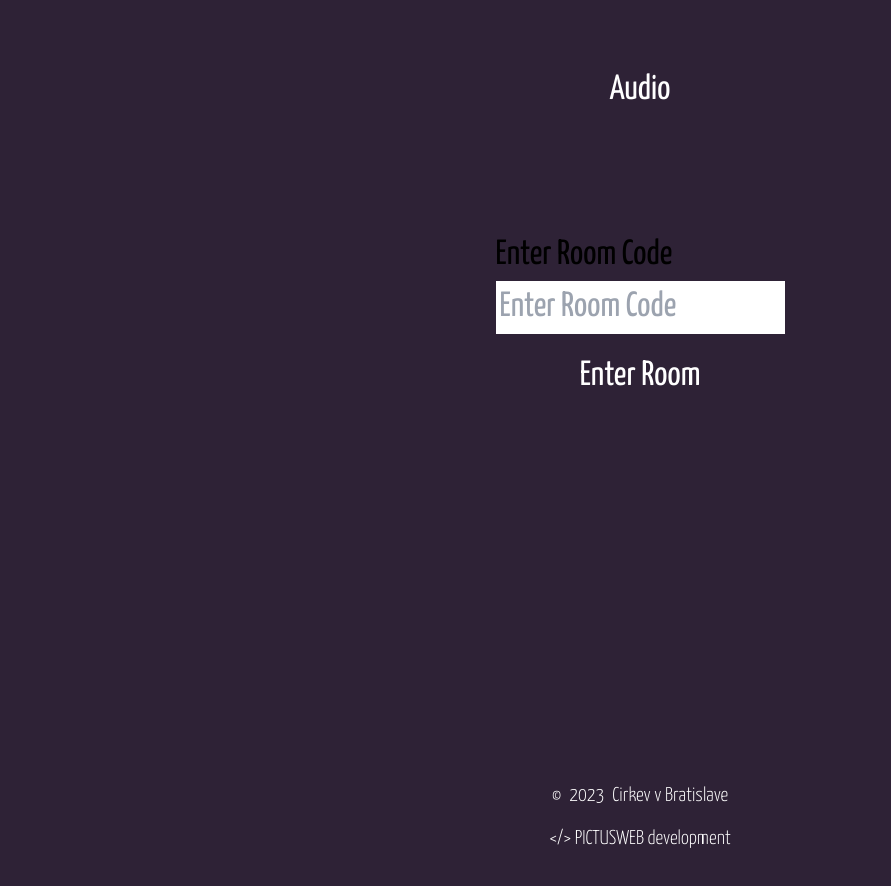
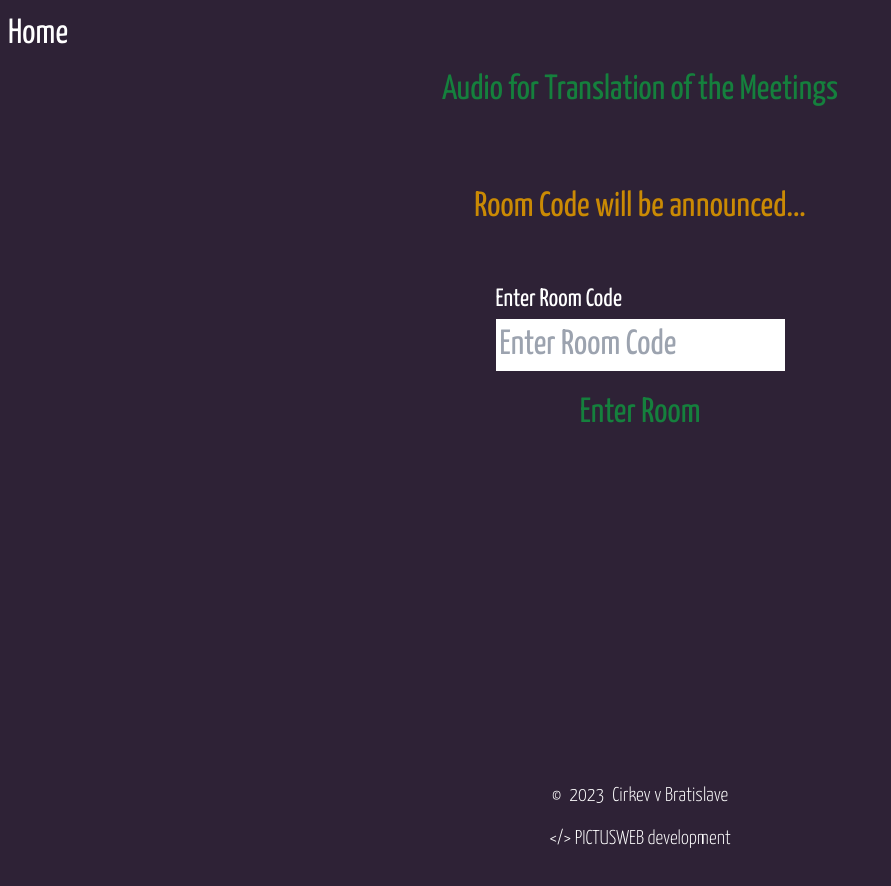
Before and after one commit to pkvarg/cba, a React (Vite) app: page /audio in a window 1280 px wide. Shown: the whole page, without its empty margins (0-891 px from the left). Built offline with nearby package versions, Linux system fonts and the light colour scheme; no server answers.

Commit message:
corr colors mob

```diff
--- a/src/Sections/HomeSec02.jsx
+++ b/src/Sections/HomeSec02.jsx
@@ -24,12 +24,14 @@ const HomeSec02 = () => {
           – traja, ktorí sú odlišní avšak neoddeliteľní.
         </p>
 
-        <button
-          className='ml-[48%] mt-12 mb-4 rounded-3xl border border-l-emerald-100 hover:bg-green-400  w-[100px]'
-          onClick={() => setShowMore((prev) => !prev)}
-        >
-          {showMore ? 'menej' : 'viac'}
-        </button>
+        <div className='flex justify-center'>
+          <button
+            className='mt-12 mb-4 rounded-2xl border border-l-emerald-100 hover:bg-white hover:text-dark hover:border-dark hover:border-2 w-[75px] '
+            onClick={() => setShowMore((prev) => !prev)}
+          >
+            {showMore ? 'menej' : 'viac'}
+          </button>
+        </div>
 
         {showMore && (
           <>
--- a/src/Sections/HomeSec03.jsx
+++ b/src/Sections/HomeSec03.jsx
@@ -6,11 +6,11 @@ const HomeSec03 = () => {
       <h1 className='text-center text-[45px] uppercase my-8'>Podujatia</h1>
       <div className='flex flex-col items-center justify-center text-[27.5px]'>
         <h2 className='text-[35px]'>BLÍŽIACE SA PODUJATIA</h2>
-        <h3 className='text-[30px]'>
+        <h3 className='text-[30px] text-center mx-4 lg:mx-0'>
           JESENNÁ KONFERENCIA PRE KRAJINY STREDNEJ A VÝCHODNEJ EURÓPY A BALKÁNU
           2023
         </h3>
-        <p>10.-12. novembra 2023</p>
+        <p className='mt-8'>10.-12. novembra 2023</p>
         <p>Sofia, Bulharsko</p>
         <a
           className='my-4 border border-dark rounded-2xl px-4 pt-1 hover:bg-dark hover:text-white'
--- a/src/components/Header.jsx
+++ b/src/components/Header.jsx
@@ -97,12 +97,12 @@ const Header = ({ content, showContactForm, setShowContactForm }) => {
                     Podujatia
                   </Link>
                 </li>
-                <li>
+                {/* <li>
                   <a href='/'>Linky</a>
                 </li>
                 <li>
                   <a href='/'>Eshop</a>
-                </li>
+                </li> */}
                 <li>
                   <Link
                     to='contact'
--- a/src/index.css
+++ b/src/index.css
@@ -6,6 +6,7 @@
 
 body {
   font-family: 'Yanone Kaffeesatz', sans-serif;
+  overflow-x: hidden;
 }
 
 .hero {
--- a/src/pages/Audio.jsx
+++ b/src/pages/Audio.jsx
@@ -11,14 +11,22 @@ const Audio = () => {
   }
 
   return (
-    <div className='h-[95vh] bg-dark text-white text-[35px]'>
-      <h1 className='text-center py-16'>Audio</h1>
+    <div className='h-[95vh] bg-dark text-white text-[35px] relative'>
+      <a className='absolute top-2 left-2 text-white' href='/'>
+        Home
+      </a>
+      <h1 className='text-center text-green-700 py-16'>
+        Audio for Translation of the Meetings
+      </h1>
+      <h2 className='text-center text-yellow-600'>
+        Room Code will be announced...
+      </h2>
       <form
         onSubmit={handleFormSubmit}
         className='flex flex-col justify-center items-center pt-8'
       >
-        <div className='text-black my-4'>
-          <label className='block'>Enter Room Code</label>
+        <div className='text-white my-4'>
+          <label className='block text-[25px] '>Enter Room Code</label>
           <input
             type='text'
             required
@@ -27,7 +35,9 @@ const Audio = () => {
             className='pl-1'
           />
         </div>
-        <button type='submit'>Enter Room</button>
+        <button className='text-green-700' type='submit'>
+          Enter Room
+        </button>
       </form>
     </div>
   )
--- a/src/pages/Login.jsx
+++ b/src/pages/Login.jsx
@@ -73,21 +73,21 @@ const Login = () => {
       <a className='absolute top-2 left-2 text-white' href='/'>
         Domov
       </a>
-      <div className='flex flex-row justify-center items-center text-center mt-4'>
+      <div className='flex flex-col lg:flex-row justify-center items-center text-center mt-12 lg:mt-4'>
         <button className='' onClick={FacebookAuthButtonClicked}>
           <img className='w-[200px]' src='fb.webp' alt='fb' />
         </button>
-        <p className='mx-4'>alebo</p>
+        <p className='mx-4 mt-[10px]'>alebo</p>
         <button onClick={GoogleAuthButtonClicked}>
           <img
-            className='w-[160px] h-[55px] mt-[20px] ml-[15px]'
+            className='w-[160px] h-[55px] mt-[15px] ml-[15px]'
             src='gl.webp'
             alt='google'
           />
         </button>
       </div>
 
-      <p className='text-center mt-8'>
+      <p className='text-center mt-16 mx-4'>
         Urob zoznam userov a podmienku.., ktorí sa budú môcť prihlásiť a čo
         vidieť
       </p>
```
